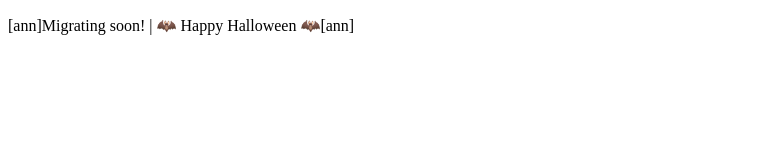
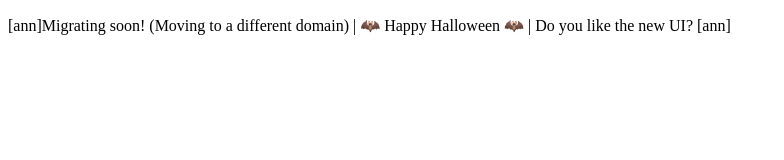
Before and after one commit to ron132005/announcements, a plain HTML site: page index.html in a window 1280 px wide. Shown: the whole page, without its empty margins (0-784 px from the left). Drawn offline with Linux system fonts and the light colour scheme.

Commit message:
Update migration announcement in index.html

```diff
--- a/index.html
+++ b/index.html
@@ -5,6 +5,6 @@
     <meta name="viewport" content="width=device-width, initial-scale=1.0">
 </head>
 <body>
-    <p>[ann]Migrating soon! | 🦇 Happy Halloween 🦇[ann]</p>
+    <p>[ann]Migrating soon! (Moving to a different domain) | 🦇 Happy Halloween 🦇 | Do you like the new UI? [ann]</p>
 </body>
 </html>
```
